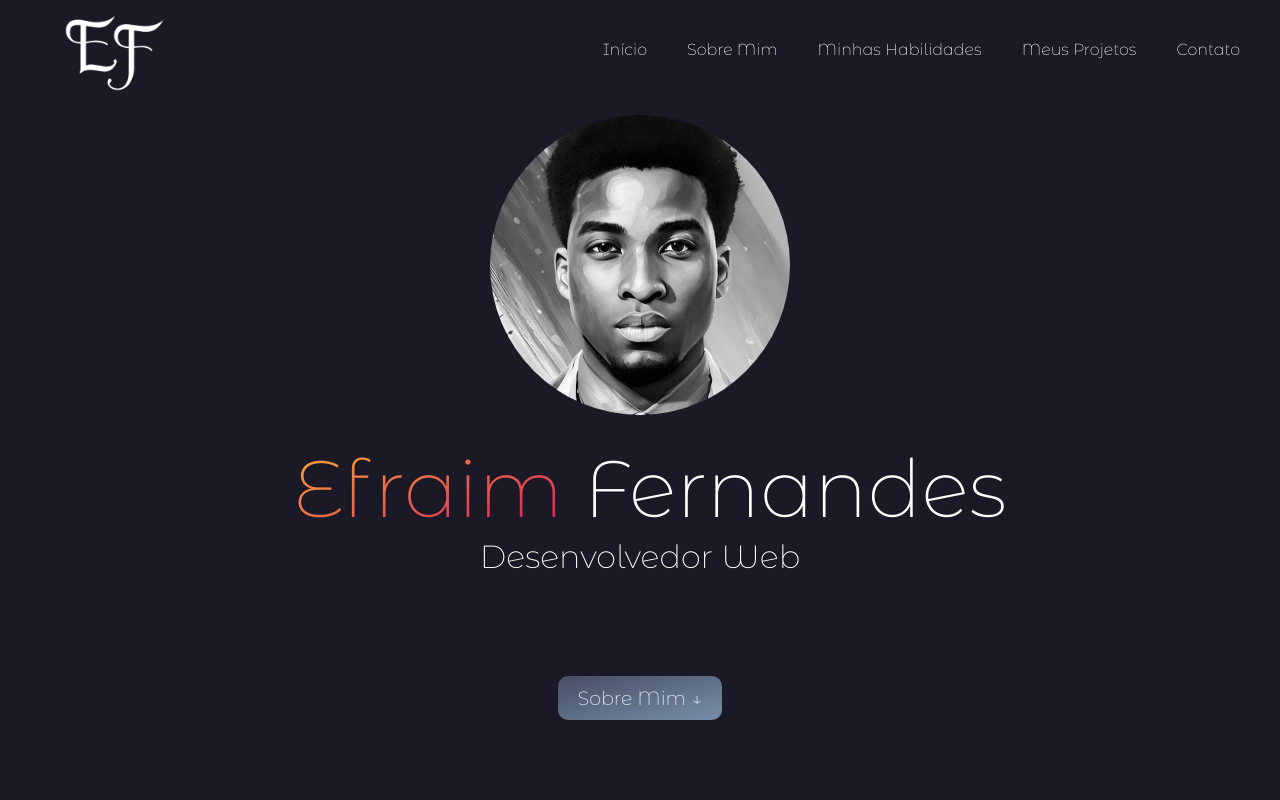
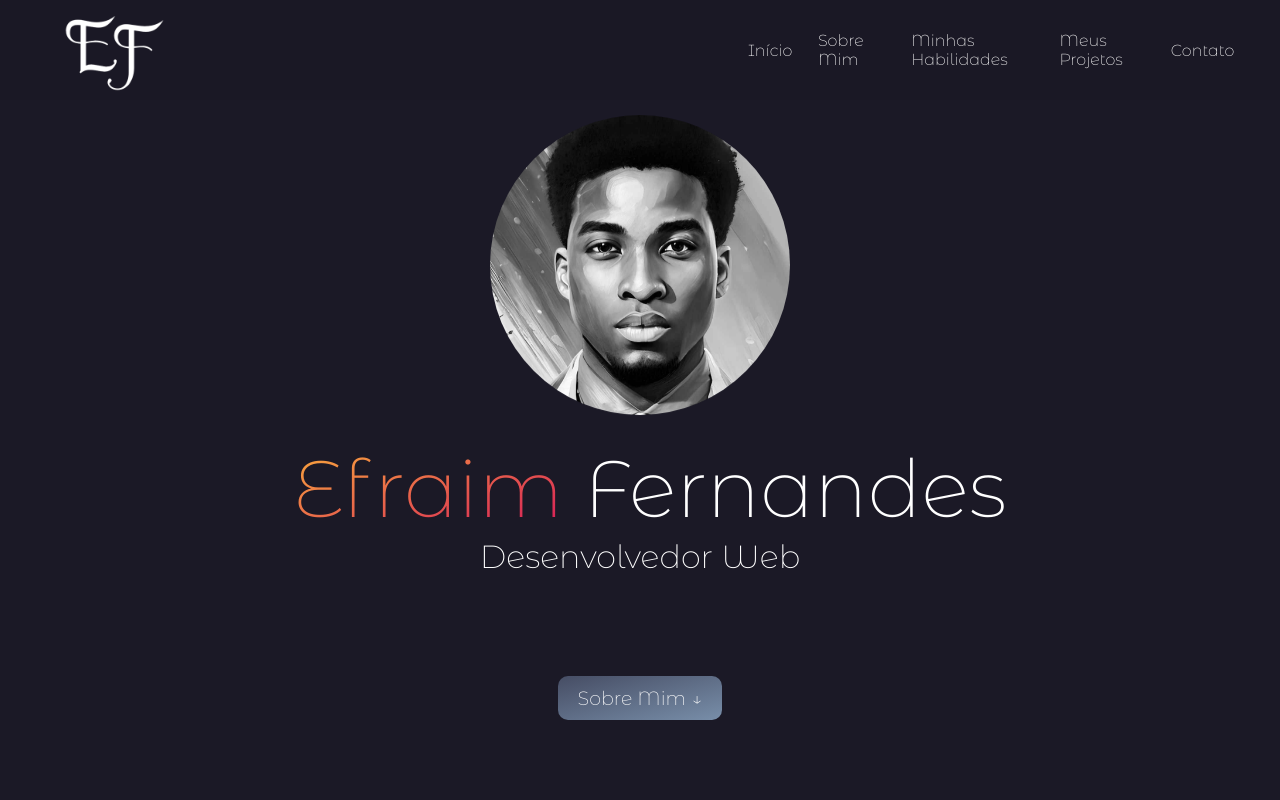
Before and after one commit to EfraimFernandes/portifolio, a Next.js app: page / in a window 1280 px wide. Shown: the top 800 px of the page. Built offline with nearby package versions, Linux system fonts and the light colour scheme.

Commit message:
Adicionando scroll para todos os DESKs e finalizando a estilização do navbar

```diff
--- a/src/components/Desk2.tsx
+++ b/src/components/Desk2.tsx
@@ -1,12 +1,9 @@
-import { LegacyRef, forwardRef } from "react"
 import styles from "../styles/Desk2.module.css"
 
-function Desk2(){
+export default function Desk2(){
     return (
         <div className={styles.Desk2} id="SobreMim">
             <h1> Este é o Desk 2</h1>
         </div>
     )
 }
-
-export default forwardRef(Desk2)
--- a/src/components/Desk3.tsx
+++ b/src/components/Desk3.tsx
@@ -2,7 +2,7 @@ import styles from "../styles/Desk3.module.css"
 
 export default function Desk3(){
     return (
-        <div className={styles.Desk3}>
+        <div className={styles.Desk3} id="MinhasHabilidades">
             <h1>Este é o Desk 3</h1>
         </div>
     )
--- a/src/components/Desk4.tsx
+++ b/src/components/Desk4.tsx
@@ -2,7 +2,7 @@ import styles from "../styles/Desk4.module.css"
 
 export default function Desk4(){
     return (
-        <div className={styles.Desk4}>
+        <div className={styles.Desk4} id="MeusProjetos">
             <h1>Este é o Desk 4</h1>
         </div>
     )
--- a/src/components/Desk5.tsx
+++ b/src/components/Desk5.tsx
@@ -2,7 +2,7 @@ import styles from "../styles/Desk5.module.css"
 
 export default function Desk5(){
     return (
-        <div className={styles.Desk5}>
+        <div className={styles.Desk5} id="Contato">
             <h1>Este é o Desk 5</h1>
         </div>
     )
--- a/src/components/Navbar.tsx
+++ b/src/components/Navbar.tsx
@@ -26,16 +26,21 @@ export default function Navbar() {
                 alt={"Logo"}
             />
             <div className={styles.navegacao}>
-
-                <li className={styles.navegacao}>
-                    <Link to="Inicio" spy={true} smooth={true} offset={50} duration={500} className={styles.a}>Início</Link>
+                <li className={styles.navItem}>
+                    <Link to="Inicio" spy={true} smooth={true} offset={100} duration={500} className={styles.a}>Início</Link>
                 </li>
-                <li className={styles.navegacao}>
-                    <Link to="SobreMim" spy={true} smooth={true} offset={50} duration={500} className={styles.a}>Sobre Mim</Link>
+                <li className={styles.navItem}>
+                    <Link to="SobreMim" spy={true} smooth={true} offset={100} duration={500} className={styles.a}>Sobre Mim</Link>
                 </li>
-                <li className={styles.navegacao}><a className={styles.a} href="#MinhasHabilidades">Minhas Habilidades</a></li>
-                <li className={styles.navegacao}><a className={styles.a} href="#MeusProjetos">Meus Projetos</a></li>
-                <li className={styles.navegacao}><a className={styles.a} href="#Contato">Contato</a></li>
+                <li className={styles.navItem}>
+                    <Link to="MinhasHabilidades" spy={true} smooth={true} offset={100} duration={500} className={styles.a}>Minhas Habilidades</Link>
+                </li>
+                <li className={styles.navItem}>
+                    <Link to="MeusProjetos" spy={true} smooth={true} offset={100} duration={500} className={styles.a}>Meus Projetos</Link>
+                </li>
+                <li className={styles.navItem}>
+                    <Link to="Contato" spy={true} smooth={true} offset={100} duration={500} className={styles.a}>Contato</Link>
+                </li>
             </div>
         </div>
     )
--- a/src/styles/Navbar.module.css
+++ b/src/styles/Navbar.module.css
@@ -4,7 +4,7 @@
     justify-content: space-between;
     margin: 0 5% 0 0;
     position: fixed;
-    background-color: #1B1926;
+    background-color: #1B1926dd;
 }
 
 .logo {
@@ -17,8 +17,16 @@
     justify-content: space-between;
 }
 
-.a {
-    text-decoration: none;
+.navegacao {
+    display: flex;
+    align-items: center;
+    width: 40%;
+}
+
+.navItem {
+    list-style: none;
     color: #fff;
     font-weight: 200;
+    margin-right: 5%;
+    cursor: pointer;
 }
```
